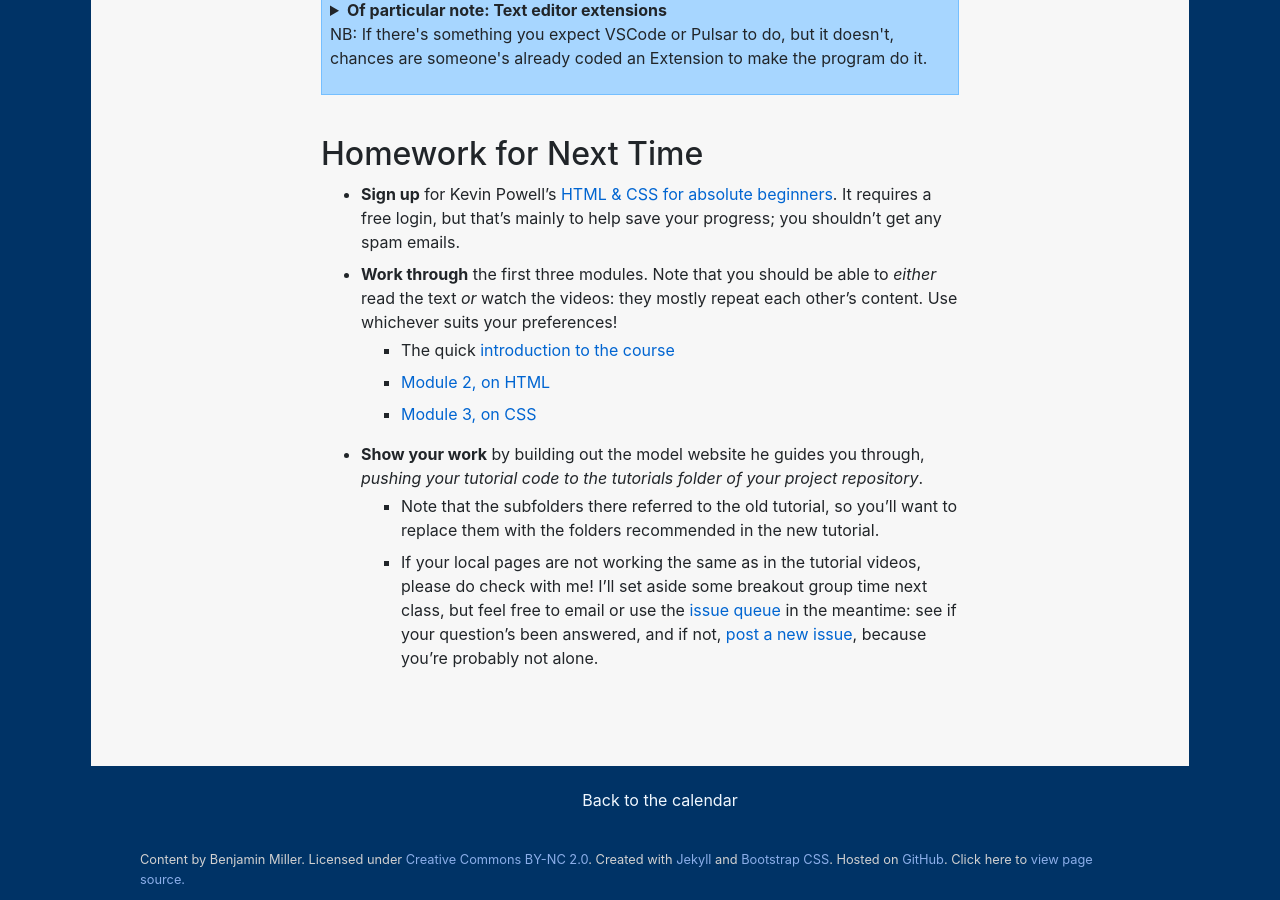
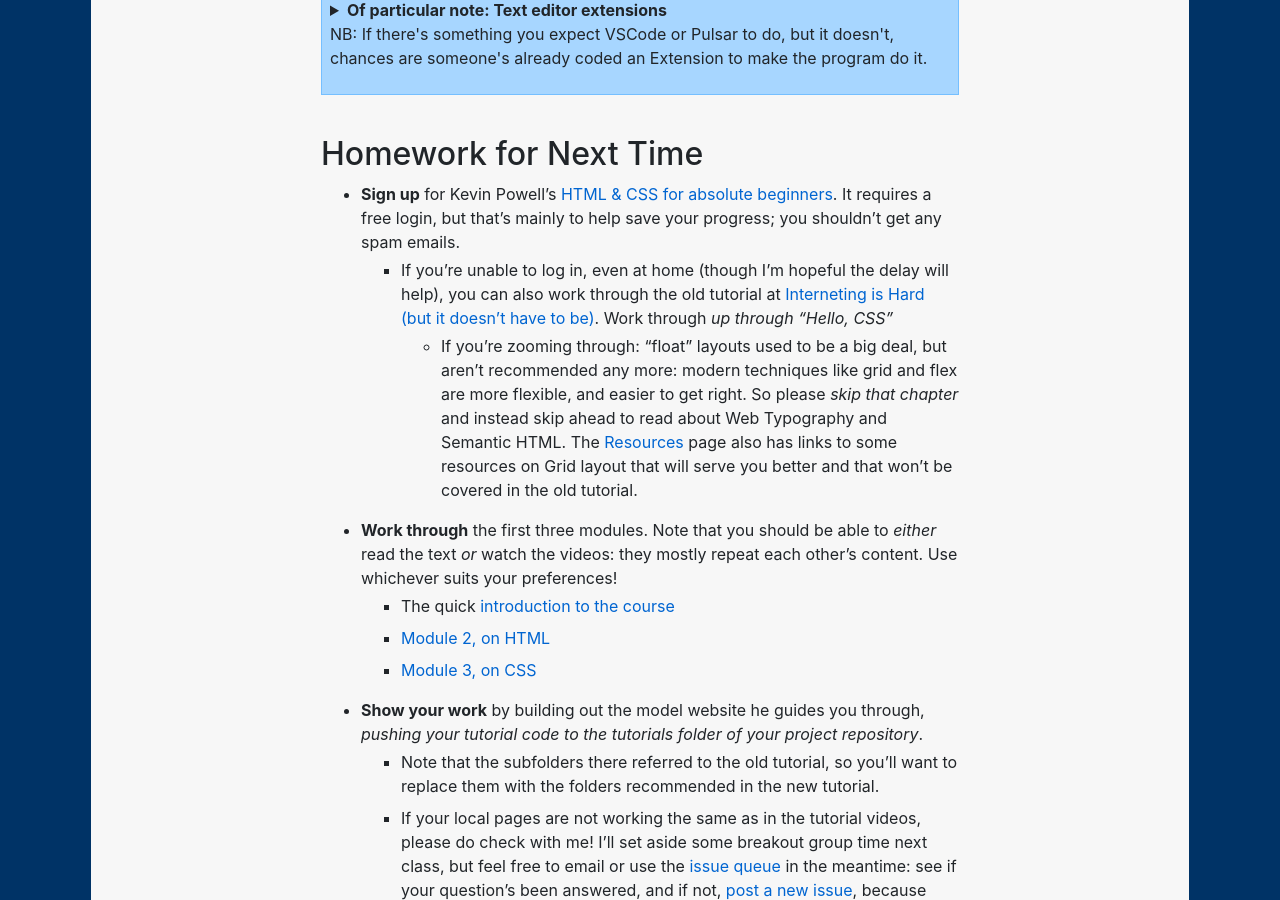
Before and after one commit to benmiller314/cdm2025spring, a Jekyll site: the page built from plans/lesson-16.md, in a window 1280 px wide and 900 px high, scrolled down 7355 px. Built offline with Jekyll 4.4.1, drawn with Linux system fonts in a browser that asks for light colours; our own code applies the rules of GitHub Pages for plain Markdown files.

Commit message:
add old tutorial notes back in

```diff
--- a/plans/lesson-16.md
+++ b/plans/lesson-16.md
@@ -321,6 +321,8 @@ If you're already experienced at web design and/or you find yourself breezing th
 ## Homework for Next Time
 
 * **Sign up** for Kevin Powell's [HTML & CSS for absolute beginners](https://learn.kevinpowell.co/course/html-css-for-absolute-beginners). It requires a free login, but that's mainly to help save your progress; you shouldn't get any spam emails.
+    - If you're unable to log in, even at home (though I'm hopeful the delay will help), you can also work through the old tutorial at [Interneting is Hard (but it doesn't have to be)](https://internetingishard.netlify.app/html-and-css/). Work through *up through "Hello, CSS"*
+        - If you're zooming through: "float" layouts used to be a big deal, but aren't recommended any more: modern techniques like grid and flex are more flexible, and easier to get right. So please _skip that chapter_ and instead skip ahead to read about Web Typography and Semantic HTML. The [Resources](../resources) page also has links to some resources on Grid layout that will serve you better and that won't be covered in the old tutorial.
 * **Work through** the first three modules. Note that you should be able to *either* read the text *or* watch the videos: they mostly repeat each other's content. Use whichever suits your preferences!
     - The quick [introduction to the course](https://learn.kevinpowell.co/course/html-css-for-absolute-beginners/1-introduction/1-welcome-to-the-course)
     - [Module 2, on HTML](https://learn.kevinpowell.co/course/html-css-for-absolute-beginners/2-html/1-the-languages-that-make-up-the-web)
```
